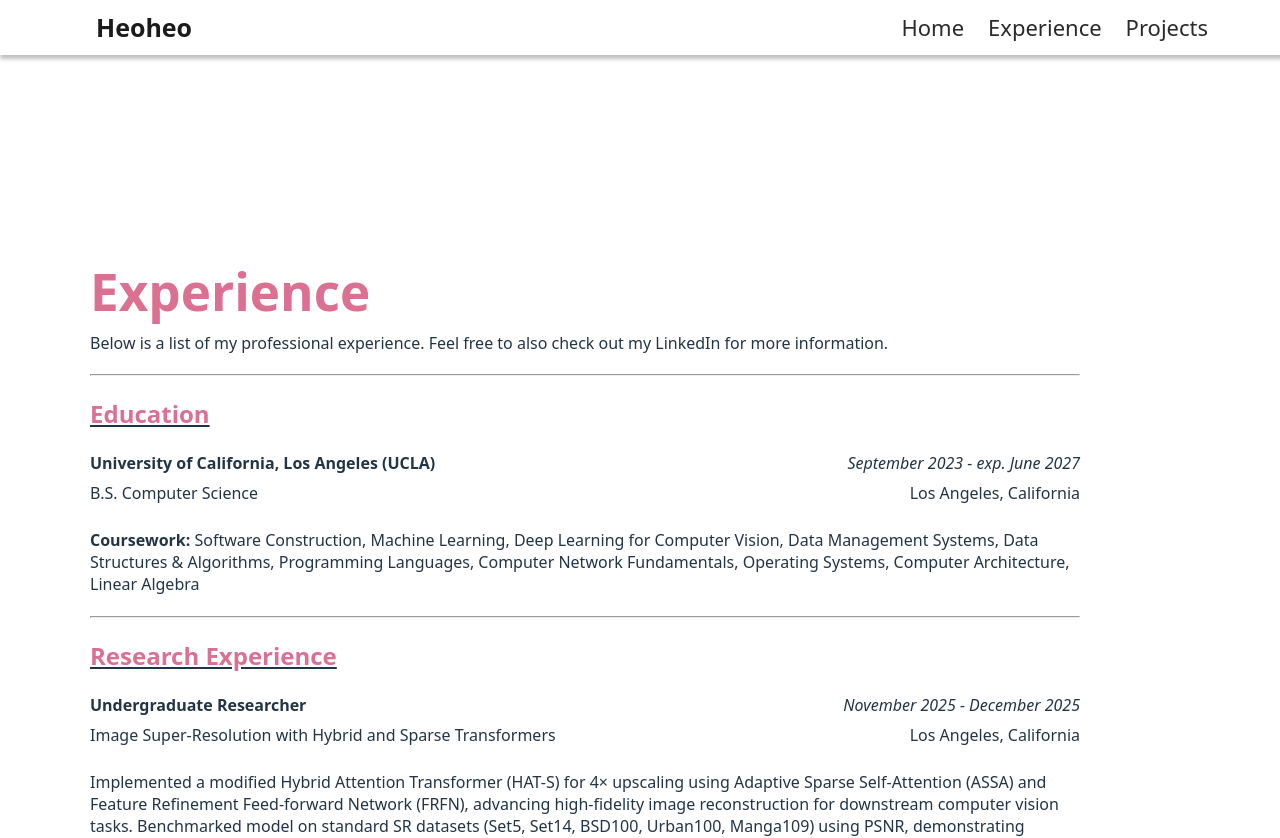
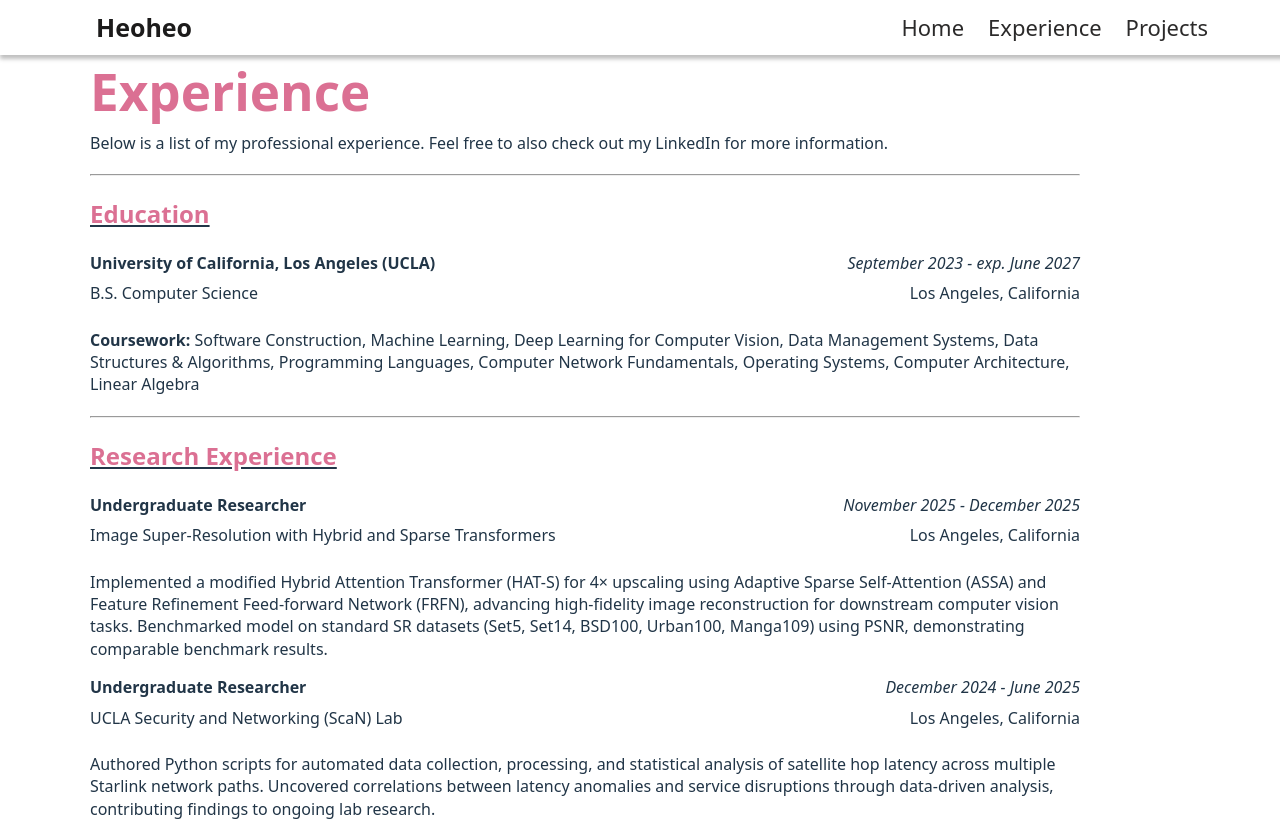
Before and after one commit to He0he0/Heoheo, a React (Vite) app in the folder portfolio/: page /experience in a window 1280 px wide. Shown: the top 838 px of the page. Built offline with nearby package versions, Linux system fonts and the light colour scheme.

Commit message:
More size adjustments

```diff
--- a/portfolio/src/Experience.css
+++ b/portfolio/src/Experience.css
@@ -21,7 +21,7 @@ h1, h2 {
 .content-wrapper{
   max-width: 1100px;
   width: 90%;
-  padding-top: 1300px;
+  padding-top: 900px;
 }
 
 .content-wrapper h2,h1
--- a/portfolio/src/Projects.css
+++ b/portfolio/src/Projects.css
@@ -16,7 +16,7 @@ margin: 1.25rem 0;
 .content-wrapper-projects{
     max-width: 1100px;
     width: 90%;
-    padding-top: 1100px;
+    padding-top: 700px;
 }
 .content-wrapper h2,h1
 {
```
